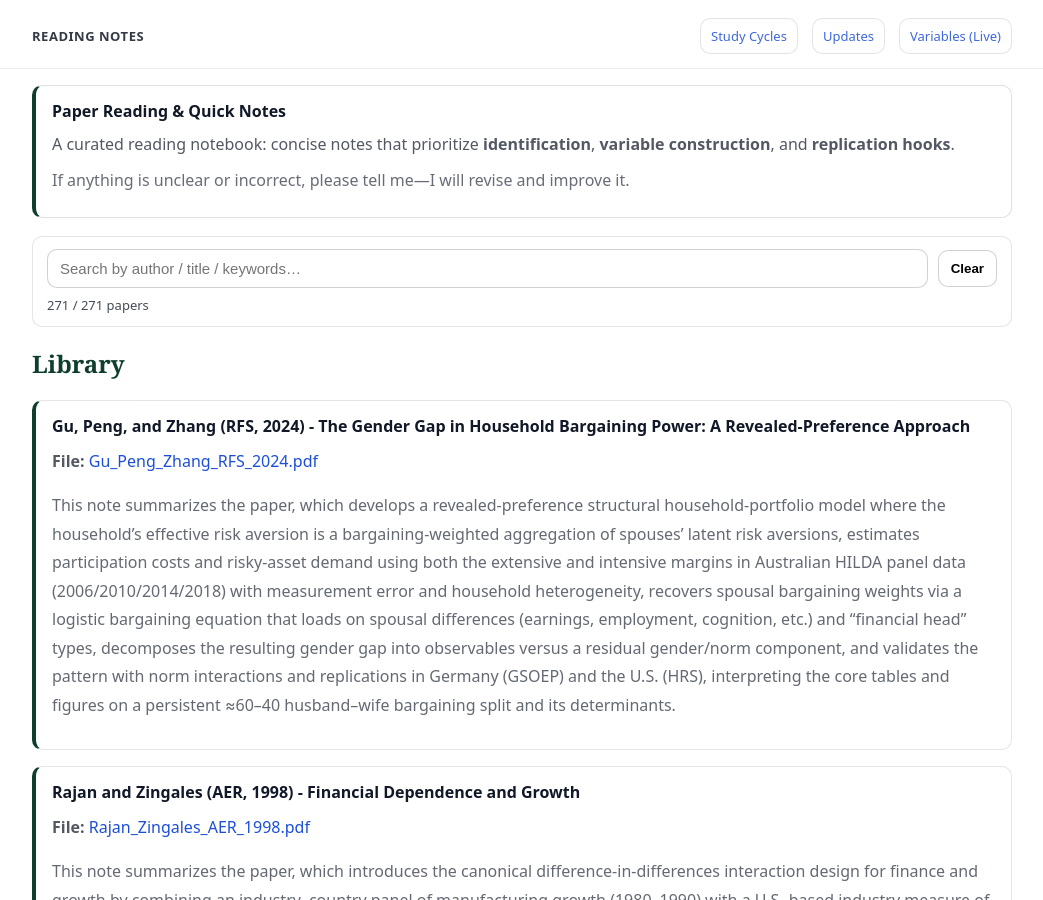
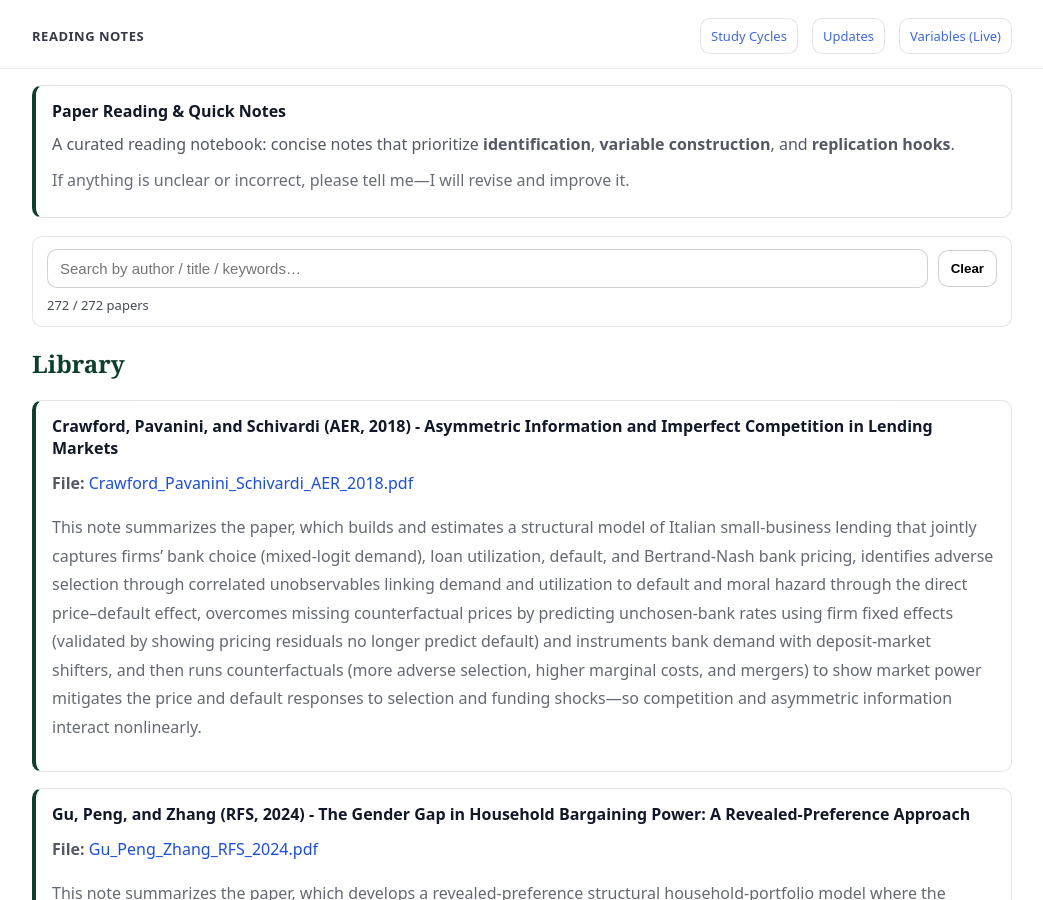
Before and after one commit to yaxinzn/study-archive, a Jekyll site: the page built from reading/index.md, in a window 1280 px wide and 900 px high. Shown: the whole window, without its empty margins (118-1161 px from the left). Built offline with Jekyll 4.4.1, drawn with Linux system fonts in a browser that asks for light colours.

Commit message:
Reading: add/update Crawford_Pavanini_Schivardi_AER_2018.pdf

```diff
--- a/_data/reading.yml
+++ b/_data/reading.yml
@@ -1,3 +1,7 @@
+- title: "Crawford, Pavanini, and Schivardi (AER, 2018) - Asymmetric Information and Imperfect Competition in Lending Markets"
+  file: "Crawford_Pavanini_Schivardi_AER_2018.pdf"
+  desc: "This note summarizes the paper, which builds and estimates a structural model of Italian small-business lending that jointly captures firms’ bank choice (mixed-logit demand), loan utilization, default, and Bertrand-Nash bank pricing, identifies adverse selection through correlated unobservables linking demand and utilization to default and moral hazard through the direct price–default effect, overcomes missing counterfactual prices by predicting unchosen-bank rates using firm fixed effects (validated by showing pricing residuals no longer predict default) and instruments bank demand with deposit-market shifters, and then runs counterfactuals (more adverse selection, higher marginal costs, and mergers) to show market power mitigates the price and default responses to selection and funding shocks—so competition and asymmetric information interact nonlinearly."
+
 - title: "Gu, Peng, and Zhang (RFS, 2024) - The Gender Gap in Household Bargaining Power: A Revealed-Preference Approach"
   file: "Gu_Peng_Zhang_RFS_2024.pdf"
   desc: "This note summarizes the paper, which develops a revealed-preference structural household-portfolio model where the household’s effective risk aversion is a bargaining-weighted aggregation of spouses’ latent risk aversions, estimates participation costs and risky-asset demand using both the extensive and intensive margins in Australian HILDA panel data (2006/2010/2014/2018) with measurement error and household heterogeneity, recovers spousal bargaining weights via a logistic bargaining equation that loads on spousal differences (earnings, employment, cognition, etc.) and “financial head” types, decomposes the resulting gender gap into observables versus a residual gender/norm component, and validates the pattern with norm interactions and replications in Germany (GSOEP) and the U.S. (HRS), interpreting the core tables and figures on a persistent ≈60–40 husband–wife bargaining split and its determinants."
```
Also changed, not shown: 1 other file.
